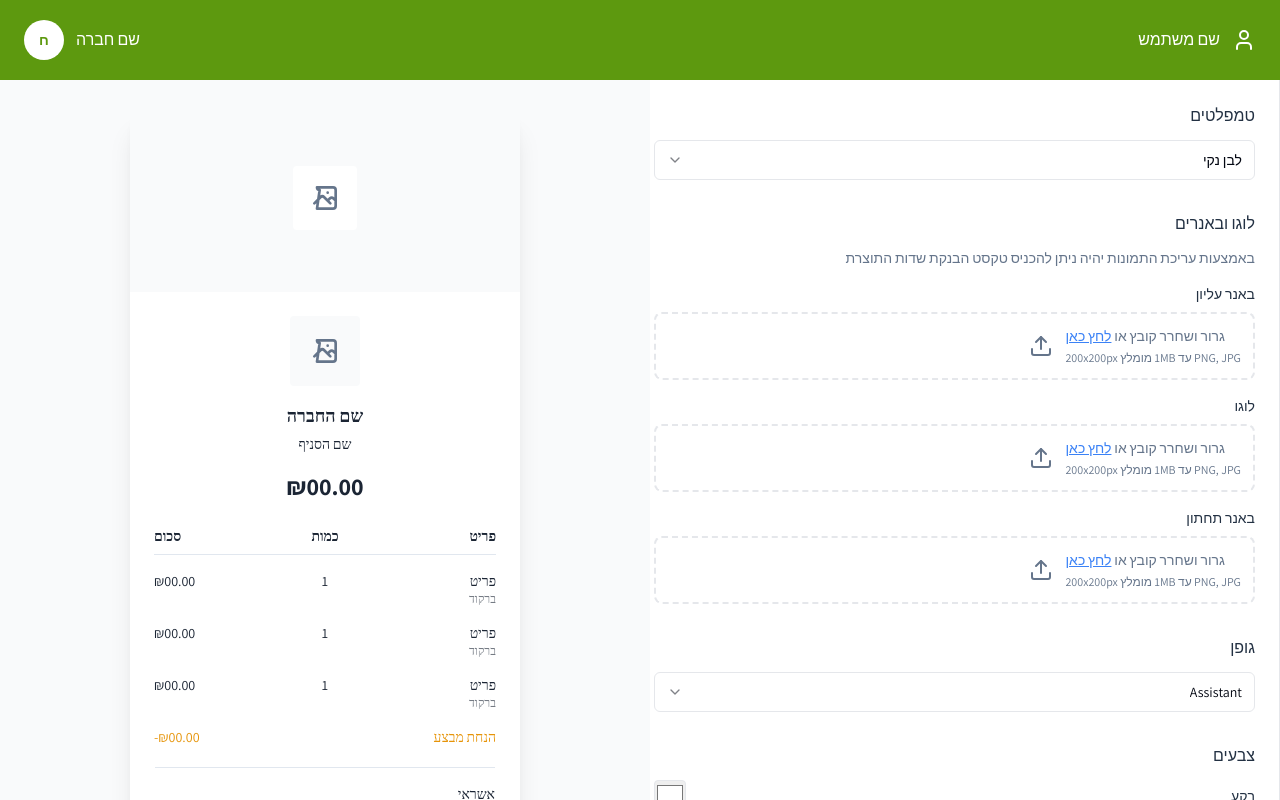
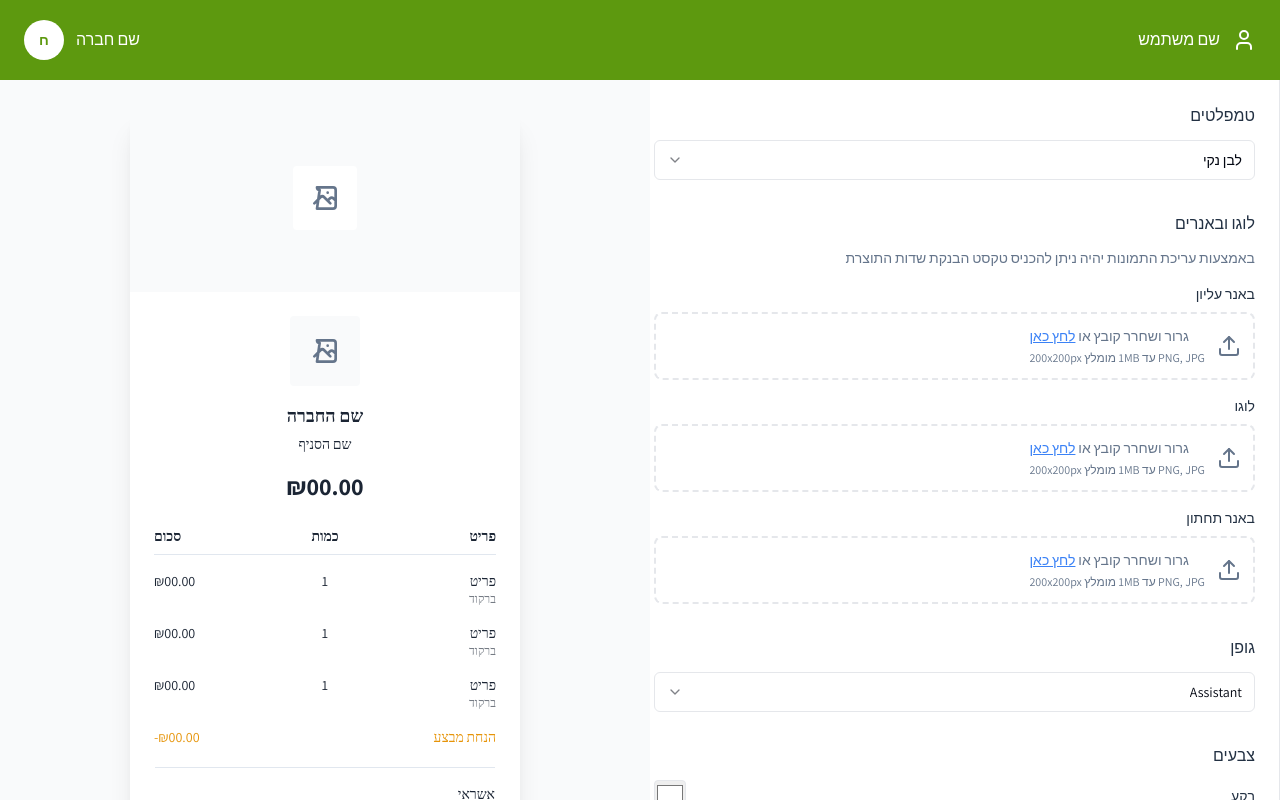
Before and after one commit to lironbek/comax-invoice, a React (Vite) app: page / in a window 1280 px wide. Shown: the top 800 px of the page. Built offline with nearby package versions, Linux system fonts and the light colour scheme.

Commit message:
Reorder uploader elements
Reordered the uploader elements in `src/components/EditingSidebar.tsx` so the image appears before the text.

```diff
--- a/src/components/EditingSidebar.tsx
+++ b/src/components/EditingSidebar.tsx
@@ -203,6 +203,7 @@ export default function EditingSidebar({
               : 'border-receipt-border hover:border-receipt-gray'
           }`}
         >
+          <Upload className="w-6 h-6 text-receipt-gray flex-shrink-0" />
           <div className="text-left">
             <p className="text-sm text-receipt-gray">
               {dragStates[field] ? 'Drop image here' : 'גרור ושחרר קובץ או'}{" "}
@@ -214,7 +215,6 @@ export default function EditingSidebar({
               </p>
             )}
           </div>
-          <Upload className="w-6 h-6 text-receipt-gray flex-shrink-0" />
         </div>
       )}
     </div>
```
